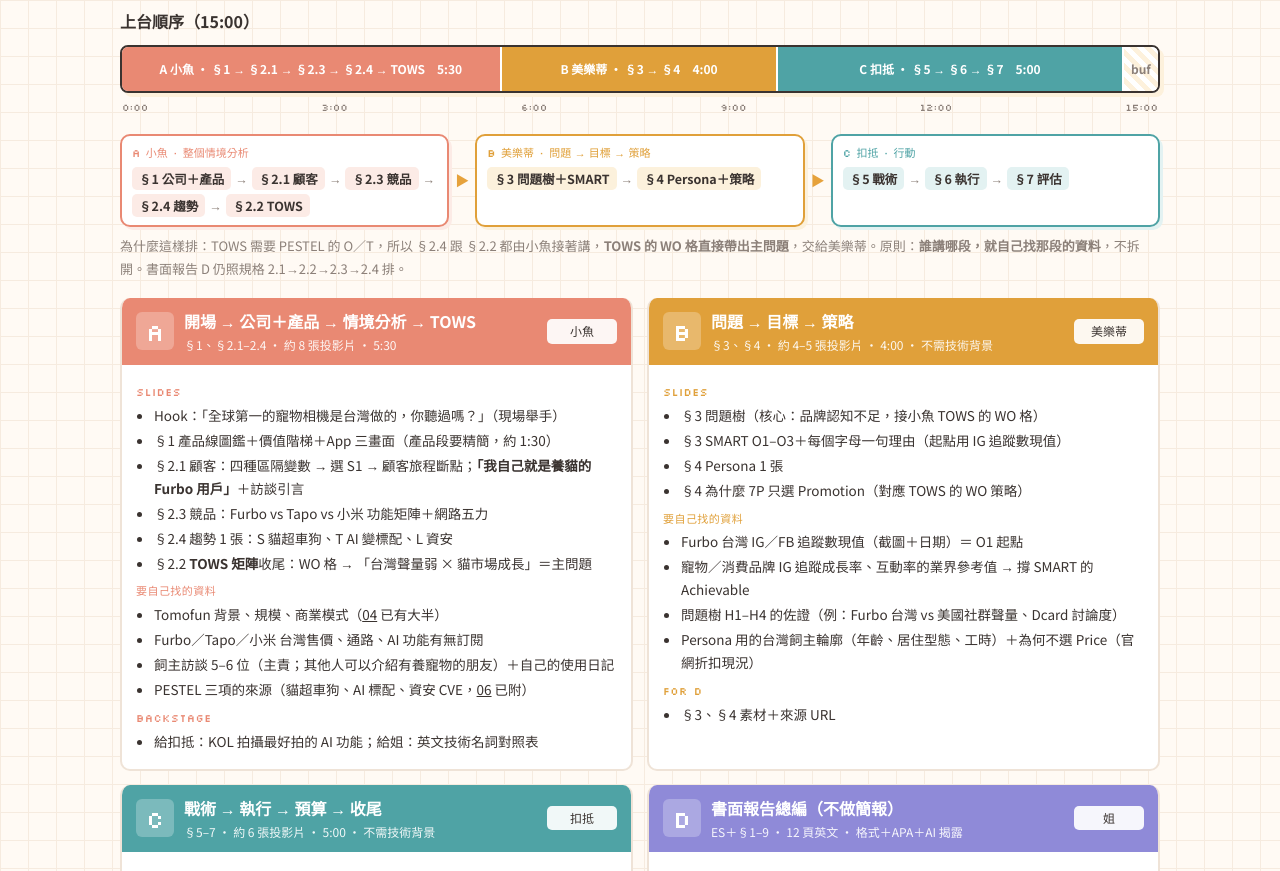
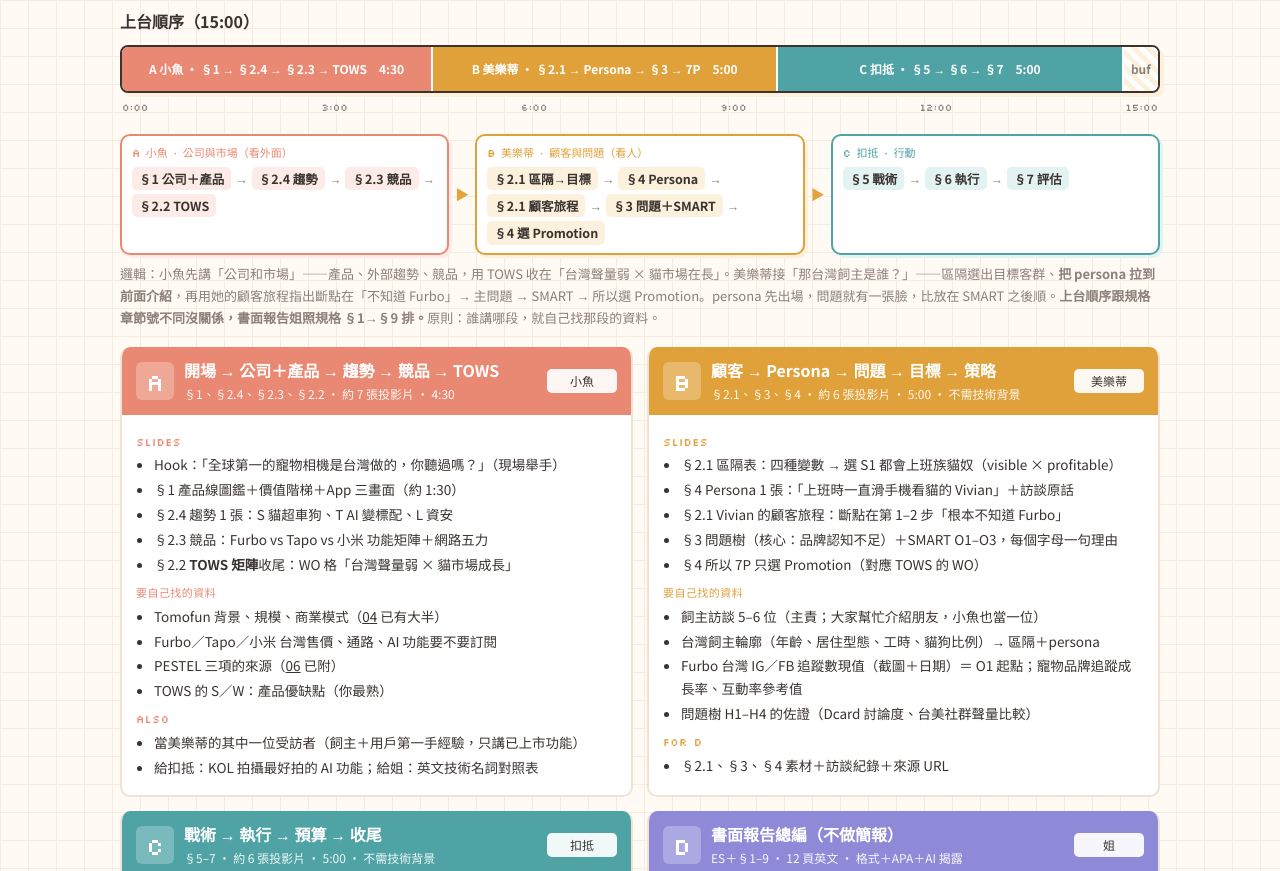
Before and after one commit to angieburningcoder/TMKT_Final, a plain HTML site: page index.html in a window 1280 px wide. Shown: the part 1064-1935 px from the top of the page. Drawn offline with Linux system fonts and the light colour scheme.

Commit message:
Give §2.1 customer analysis + persona to 美樂蒂; A covers company, trends, competitors, TOWS
Co-Authored-By: Claude Opus 5.5 <noreply@anthropic.com>
Claude-Session: https://claude.ai/code/session_015aq6VNZDE6KbGvP2cHEH4i

```diff
--- a/index.html
+++ b/index.html
@@ -448,7 +448,7 @@ footer .px{font-family:var(--px);color:var(--am-d)}
     <a class="tag" href="#team">01 分工＋時程</a><a class="tag" href="#story">02 故事線</a><a class="tag" href="#feedback">03 老師回饋</a><a class="tag" href="#product">04 產品圖鑑</a><a class="tag" href="#intel">05 Furbo 現況</a><a class="tag" href="#analysis">06 §2 情境分析</a><a class="tag" href="#problem">07 問題樹</a><a class="tag" href="#smart">08 SMART</a><a class="tag" href="#tactics">09 策略戰術</a><a class="tag" href="#plan">10 執行評估</a><a class="tag" href="#field">11 飼主訪談</a><a class="tag" href="#req">12 交件 checklist</a><a class="tag" href="#todo">13 資料來源</a>
   </div>
   <div class="row"><span class="lbl">FIND ME</span>
-    <a class="p pA" href="#pA"><b>A</b>小魚・公司→情境分析→TOWS</a><a class="p pB" href="#pB"><b>B</b>美樂蒂・問題→目標→策略</a><a class="p pC" href="#pC"><b>C</b>扣抵・戰術→執行→預算</a><a class="p pD" href="#pD"><b>D</b>姐・書面報告</a>
+    <a class="p pA" href="#pA"><b>A</b>小魚・公司→趨勢→競品→TOWS</a><a class="p pB" href="#pB"><b>B</b>美樂蒂・顧客→Persona→問題→目標</a><a class="p pC" href="#pC"><b>C</b>扣抵・戰術→執行→預算</a><a class="p pD" href="#pD"><b>D</b>姐・書面報告</a>
   </div>
 </div></nav>
 
@@ -517,61 +517,62 @@ footer .px{font-family:var(--px);color:var(--am-d)}
   </div>
 <h3 style="font-size:16px;margin:22px 0 10px">上台順序（15:00）</h3>
   <div class="stack">
-    <a href="#pA" style="--c:var(--A);flex:5.5">A 小魚 · §1 → §2.1 → §2.3 → §2.4 → TOWS　5:30</a>
-    <a href="#pB" style="--c:var(--B);flex:4">B 美樂蒂 · §3 → §4　4:00</a>
+    <a href="#pA" style="--c:var(--A);flex:4.5">A 小魚 · §1 → §2.4 → §2.3 → TOWS　4:30</a>
+    <a href="#pB" style="--c:var(--B);flex:5">B 美樂蒂 · §2.1 → Persona → §3 → 7P　5:00</a>
     <a href="#pC" style="--c:var(--C);flex:5">C 扣抵 · §5 → §6 → §7　5:00</a>
     <a class="gap" style="flex:.5">buf</a>
   </div>
   <div class="ticks"><span>0:00</span><span>3:00</span><span>6:00</span><span>9:00</span><span>12:00</span><span>15:00</span></div>
   <div class="relay">
-    <div class="rg" style="--c:var(--A);--cl:var(--A-l)"><div class="rh">A 小魚 · 整個情境分析</div><div class="rc"><span>§1 公司＋產品</span><i>→</i><span>§2.1 顧客</span><i>→</i><span>§2.3 競品</span><i>→</i><span>§2.4 趨勢</span><i>→</i><span>§2.2 TOWS</span></div></div>
+    <div class="rg" style="--c:var(--A);--cl:var(--A-l)"><div class="rh">A 小魚 · 公司與市場（看外面）</div><div class="rc"><span>§1 公司＋產品</span><i>→</i><span>§2.4 趨勢</span><i>→</i><span>§2.3 競品</span><i>→</i><span>§2.2 TOWS</span></div></div>
     <div class="ra">▶</div>
-    <div class="rg" style="--c:var(--B);--cl:var(--B-l)"><div class="rh">B 美樂蒂 · 問題 → 目標 → 策略</div><div class="rc"><span>§3 問題樹＋SMART</span><i>→</i><span>§4 Persona＋策略</span></div></div>
+    <div class="rg" style="--c:var(--B);--cl:var(--B-l)"><div class="rh">B 美樂蒂 · 顧客與問題（看人）</div><div class="rc"><span>§2.1 區隔→目標</span><i>→</i><span>§4 Persona</span><i>→</i><span>§2.1 顧客旅程</span><i>→</i><span>§3 問題＋SMART</span><i>→</i><span>§4 選 Promotion</span></div></div>
     <div class="ra">▶</div>
     <div class="rg" style="--c:var(--C);--cl:var(--C-l)"><div class="rh">C 扣抵 · 行動</div><div class="rc"><span>§5 戰術</span><i>→</i><span>§6 執行</span><i>→</i><span>§7 評估</span></div></div>
   </div>
-  <p class="m" style="font-size:13px;margin:8px 0 18px">為什麼這樣排：TOWS 需要 PESTEL 的 O／T，所以 §2.4 跟 §2.2 都由小魚接著講，<b>TOWS 的 WO 格直接帶出主問題</b>，交給美樂蒂。原則：<b>誰講哪段，就自己找那段的資料</b>，不拆開。書面報告 D 仍照規格 2.1→2.2→2.3→2.4 排。</p>
+  <p class="m" style="font-size:13px;margin:8px 0 18px">邏輯：小魚先講「公司和市場」——產品、外部趨勢、競品，用 TOWS 收在「台灣聲量弱 × 貓市場在長」。美樂蒂接「那台灣飼主是誰？」——區隔選出目標客群、<b>把 persona 拉到前面介紹</b>，再用她的顧客旅程指出斷點在「不知道 Furbo」→ 主問題 → SMART → 所以選 Promotion。persona 先出場，問題就有一張臉，比放在 SMART 之後順。<b>上台順序跟規格章節號不同沒關係，書面報告姐照規格 §1→§9 排。</b>原則：誰講哪段，就自己找那段的資料。</p>
 
 
   <div class="grid g2">
     <div class="person" id="pA" style="--c:var(--A);--cl:var(--A-l)">
-      <div class="ph"><span class="L">A</span><div><h3>開場 → 公司＋產品 → 情境分析 → TOWS</h3><div class="w">§1、§2.1–2.4 · 約 8 張投影片 · 5:30</div></div><span class="claim">小魚</span></div>
+      <div class="ph"><span class="L">A</span><div><h3>開場 → 公司＋產品 → 趨勢 → 競品 → TOWS</h3><div class="w">§1、§2.4、§2.3、§2.2 · 約 7 張投影片 · 4:30</div></div><span class="claim">小魚</span></div>
       <div class="pb">
         <div class="blk"><div class="h">SLIDES</div><ul>
           <li>Hook：「全球第一的寵物相機是台灣做的，你聽過嗎？」（現場舉手）</li>
-          <li>§1 產品線圖鑑＋價值階梯＋App 三畫面（產品段要精簡，約 1:30）</li>
-          <li>§2.1 顧客：四種區隔變數 → 選 S1 → 顧客旅程斷點；<b>「我自己就是養貓的 Furbo 用戶」</b>＋訪談引言</li>
+          <li>§1 產品線圖鑑＋價值階梯＋App 三畫面（約 1:30）</li>
+          <li>§2.4 趨勢 1 張：S 貓超車狗、T AI 變標配、L 資安</li>
           <li>§2.3 競品：Furbo vs Tapo vs 小米 功能矩陣＋網路五力</li>
-          <li>§2.4 趨勢 1 張：S 貓超車狗、T AI 變標配、L 資安</li>
-          <li>§2.2 <b>TOWS 矩陣</b>收尾：WO 格 → 「台灣聲量弱 × 貓市場成長」＝主問題</li>
+          <li>§2.2 <b>TOWS 矩陣</b>收尾：WO 格「台灣聲量弱 × 貓市場成長」</li>
         </ul></div>
         <div class="blk"><div class="h">要自己找的資料</div><ul>
           <li>Tomofun 背景、規模、商業模式（<a href="#product">04</a> 已有大半）</li>
-          <li>Furbo／Tapo／小米 台灣售價、通路、AI 功能有無訂閱</li>
-          <li>飼主訪談 5–6 位（主責；其他人可以介紹有養寵物的朋友）＋自己的使用日記</li>
-          <li>PESTEL 三項的來源（貓超車狗、AI 標配、資安 CVE，<a href="#analysis">06</a> 已附）</li>
+          <li>Furbo／Tapo／小米 台灣售價、通路、AI 功能要不要訂閱</li>
+          <li>PESTEL 三項的來源（<a href="#analysis">06</a> 已附）</li>
+          <li>TOWS 的 S／W：產品優缺點（你最熟）</li>
         </ul></div>
-        <div class="blk"><div class="h">BACKSTAGE</div><ul>
+        <div class="blk"><div class="h">ALSO</div><ul>
+          <li>當美樂蒂的其中一位受訪者（飼主＋用戶第一手經驗，只講已上市功能）</li>
           <li>給扣抵：KOL 拍攝最好拍的 AI 功能；給姐：英文技術名詞對照表</li>
         </ul></div>
       </div>
     </div>
     <div class="person" id="pB" style="--c:var(--B);--cl:var(--B-l)">
-      <div class="ph"><span class="L">B</span><div><h3>問題 → 目標 → 策略</h3><div class="w">§3、§4 · 約 4–5 張投影片 · 4:00 · 不需技術背景</div></div><span class="claim">美樂蒂</span></div>
+      <div class="ph"><span class="L">B</span><div><h3>顧客 → Persona → 問題 → 目標 → 策略</h3><div class="w">§2.1、§3、§4 · 約 6 張投影片 · 5:00 · 不需技術背景</div></div><span class="claim">美樂蒂</span></div>
       <div class="pb">
         <div class="blk"><div class="h">SLIDES</div><ul>
-          <li>§3 問題樹（核心：品牌認知不足，接小魚 TOWS 的 WO 格）</li>
-          <li>§3 SMART O1–O3＋每個字母一句理由（起點用 IG 追蹤數現值）</li>
-          <li>§4 Persona 1 張</li>
-          <li>§4 為什麼 7P 只選 Promotion（對應 TOWS 的 WO 策略）</li>
+          <li>§2.1 區隔表：四種變數 → 選 S1 都會上班族貓奴（visible × profitable）</li>
+          <li>§4 Persona 1 張：「上班時一直滑手機看貓的 Vivian」＋訪談原話</li>
+          <li>§2.1 Vivian 的顧客旅程：斷點在第 1–2 步「根本不知道 Furbo」</li>
+          <li>§3 問題樹（核心：品牌認知不足）＋SMART O1–O3，每個字母一句理由</li>
+          <li>§4 所以 7P 只選 Promotion（對應 TOWS 的 WO）</li>
         </ul></div>
         <div class="blk"><div class="h">要自己找的資料</div><ul>
-          <li>Furbo 台灣 IG／FB 追蹤數現值（截圖＋日期）＝ O1 起點</li>
-          <li>寵物／消費品牌 IG 追蹤成長率、互動率的業界參考值 → 撐 SMART 的 Achievable</li>
-          <li>問題樹 H1–H4 的佐證（例：Furbo 台灣 vs 美國社群聲量、Dcard 討論度）</li>
-          <li>Persona 用的台灣飼主輪廓（年齡、居住型態、工時）＋為何不選 Price（官網折扣現況）</li>
+          <li>飼主訪談 5–6 位（主責；大家幫忙介紹朋友，小魚也當一位）</li>
+          <li>台灣飼主輪廓（年齡、居住型態、工時、貓狗比例）→ 區隔＋persona</li>
+          <li>Furbo 台灣 IG／FB 追蹤數現值（截圖＋日期）＝ O1 起點；寵物品牌追蹤成長率、互動率參考值</li>
+          <li>問題樹 H1–H4 的佐證（Dcard 討論度、台美社群聲量比較）</li>
         </ul></div>
-        <div class="blk"><div class="h">FOR D</div><ul><li>§3、§4 素材＋來源 URL</li></ul></div>
+        <div class="blk"><div class="h">FOR D</div><ul><li>§2.1、§3、§4 素材＋訪談紀錄＋來源 URL</li></ul></div>
       </div>
     </div>
     <div class="person" id="pC" style="--c:var(--C);--cl:var(--C-l)">
@@ -613,7 +614,7 @@ footer .px{font-family:var(--px);color:var(--am-d)}
     <div class="r" style="--c:#cdbfb3"><span>Cover</span><div class="track"><div class="fill" style="width:8.3%"></div></div><span class="v">1</span><span class="p pD mini"><b>D</b>姐</span></div>
     <div class="r" style="--c:var(--D)"><span>Executive summary</span><div class="track"><div class="fill" style="width:8.3%"></div></div><span class="v">1</span><span class="p pD mini"><b>D</b>姐</span></div>
     <div class="r" style="--c:var(--A)"><span>§1 Firm profile＋產品</span><div class="track"><div class="fill" style="width:8.3%"></div></div><span class="v">1</span><span class="p pA mini"><b>A</b>小魚</span></div>
-    <div class="r" style="--c:var(--A)"><span>§2.1 Customer analysis</span><div class="track"><div class="fill" style="width:8.3%"></div></div><span class="v">1</span><span class="p pA mini"><b>A</b>小魚</span></div>
+    <div class="r" style="--c:var(--B)"><span>§2.1 Customer analysis</span><div class="track"><div class="fill" style="width:8.3%"></div></div><span class="v">1</span><span class="p pB mini"><b>B</b>美樂蒂</span></div>
     <div class="r" style="--c:var(--A)"><span>§2.2 SWOT／TOWS</span><div class="track"><div class="fill" style="width:4.2%"></div></div><span class="v">0.5</span><span class="p pA mini"><b>A</b>小魚</span></div>
     <div class="r" style="--c:var(--A)"><span>§2.3 Competitor</span><div class="track"><div class="fill" style="width:6.2%"></div></div><span class="v">0.75</span><span class="p pA mini"><b>A</b>小魚</span></div>
     <div class="r" style="--c:var(--A)"><span>§2.4 Macro (PESTEL)</span><div class="track"><div class="fill" style="width:6.2%"></div></div><span class="v">0.75</span><span class="p pA mini"><b>A</b>小魚</span></div>
@@ -624,12 +625,12 @@ footer .px{font-family:var(--px);color:var(--am-d)}
     <div class="r" style="--c:var(--C)"><span>§7 Evaluation</span><div class="track"><div class="fill" style="width:8.3%"></div></div><span class="v">1</span><span class="p pC mini"><b>C</b>扣抵</span></div>
     <div class="r" style="--c:#cdbfb3"><span>§8 References</span><div class="track"><div class="fill" style="width:4.2%"></div></div><span class="v">0.5</span><span class="p pD mini"><b>D</b>姐</span></div>
   </div>
-  <p class="m" style="font-size:13px;margin-top:10px">合計 12 頁（A 4／B 2／C 3.5／D 2.5）。§2 給 3 頁，因為老師 rubric 第一項就是 research depth。Appendix（AI 報告、訪談摘要）不計分，是否計入 12 頁 D 問老師。</p>
+  <p class="m" style="font-size:13px;margin-top:10px">合計 12 頁（A 3／B 3／C 3.5／D 2.5）。§2 給 3 頁，因為老師 rubric 第一項就是 research depth。Appendix（AI 報告、訪談摘要）不計分，是否計入 12 頁 D 問老師。</p>
   <h3 style="font-size:16px;margin:26px 0 10px">組內時程：從今天到繳交</h3>
   <p class="m" style="font-size:13px;margin:0 0 10px">紅色＝老師死線（簡報遲交每天 −1、報告遲交每天 −5）。</p>
   <div class="card tl">
     <div class="ti now"><span class="d">11/19</span><span class="mk"></span><span class="x">分工定案：A 小魚、B 美樂蒂、C 扣抵、D 姐</span></div>
-    <div class="ti"><span class="d">11/23</span><span class="mk"></span><span class="x">小魚開始約飼主訪談（大家幫忙介紹）＋寫使用日記；美樂蒂、扣抵開始找自己段落的資料</span></div>
+    <div class="ti"><span class="d">11/23</span><span class="mk"></span><span class="x">美樂蒂開始約飼主訪談（大家幫忙介紹）；每個人開始找自己段落的資料</span></div>
     <div class="ti"><span class="d">11/25</span><span class="mk"></span><span class="x">訪談完成（共 5–6 位）</span></div>
     <div class="ti"><span class="d">11/26</span><span class="mk"></span><span class="x">開會：鎖定市場、主問題、留下哪幾個原因、SMART 數字</span></div>
     <div class="ti"><span class="d">11/30</span><span class="mk"></span><span class="x">A／B／C 投影片初稿＋把素材與來源丟給 D</span></div>
@@ -648,7 +649,7 @@ footer .px{font-family:var(--px);color:var(--am-d)}
   <p class="sub">每一步都要接到下一步：分析指向問題 → 問題能量化 → 策略戰術回扣目標 → 用 KPI 驗收。顏色＝誰上台講。</p>
   <div class="flow">
     <div class="fs fA"><span class="sec pill src">§1</span><div class="st">STEP 1 · A</div><h4>Company selection</h4><p>台灣出生、全球百萬用戶；4 台相機＋Nanny AI 訂閱（用圖鑑講）。</p></div>
-    <div class="fs fA"><span class="sec pill src">§2</span><div class="st">STEP 2 · A</div><h4>Situation analysis</h4><p>飼主視角＋訪談、功能矩陣比 Tapo／小米、貓超車狗＋AI 變標配 → <b>TOWS</b> 收斂到 WO 格。</p></div>
+    <div class="fs fA"><span class="sec pill src">§2</span><div class="st">STEP 2 · A 市場 → B 顧客</div><h4>Situation analysis</h4><p>小魚：趨勢＋競品 → TOWS；美樂蒂：區隔、persona、顧客旅程斷點。</p></div>
     <div class="fs fB"><span class="sec pill src">§3</span><div class="st">STEP 3 · B</div><h4>One main problem</h4><p>不是產品不好，是<b>台灣飼主根本不知道它</b> → 沒進入購買清單。</p></div>
     <div class="fs fB rowend"><span class="sec pill src">§3</span><div class="st">STEP 4 · B</div><h4>SMART objective</h4><p>3 個月內：目標客群提示認知度 X% → Y%；IG 追蹤 N → 1.3N。</p></div>
     <div class="fs fB"><span class="sec pill src">§4</span><div class="st">STEP 5 · B</div><h4>Marketing strategy</h4><p>7P 只選 Promotion；鎖定一個 persona：白天毛孩獨自在家的雙北上班族。</p></div>
@@ -924,9 +925,9 @@ footer .px{font-family:var(--px);color:var(--am-d)}
 <!-- 06 ANALYSIS -->
 <section id="analysis">
   <div class="sh"><span class="no">06</span><h2>§2 情境分析草稿：四塊各自長什麼樣</h2></div>
-  <p class="sub">規格書 §2.1–2.4 每一條的「要交出什麼」都先畫好骨架，負責人往裡面填。<span class="p pA mini"><b>A</b>小魚</span> §2.1–2.4 全包（資料＋上台）</p>
-
-  <h3 class="h3a"><span class="tagno" style="--c:var(--A)">§2.1</span>顧客分析：區隔 → 選目標 → 顧客經驗</h3>
+  <p class="sub">規格書 §2.1–2.4 每一條的「要交出什麼」都先畫好骨架，負責人往裡面填。<span class="p pA mini"><b>A</b>小魚</span> §2.2–2.4　<span class="p pB mini"><b>B</b>美樂蒂</span> §2.1</p>
+
+  <h3 class="h3a"><span class="tagno" style="--c:var(--B)">§2.1</span>顧客分析：區隔 → 選目標 → 顧客經驗</h3>
   <div class="scroll"><table class="seg">
     <tr><th>區隔變數（規格書四種）</th><th>S1 都會上班族貓奴 ★</th><th>S2 分離焦慮犬飼主</th><th>S3 已用平價相機的比價族</th><th>S4 家裡常有人在</th></tr>
     <tr><td><b>人口統計</b> demographic</td><td>25–39 歲、單身／雙薪</td><td>25–45 歲、上班族</td><td>20–35 歲、預算敏感</td><td>退休、家庭主婦／夫</td></tr>
@@ -944,7 +945,7 @@ footer .px{font-family:var(--px);color:var(--am-d)}
     <div class="js"><div class="jn">5</div><b>試用 Nanny</b><span>第一次收到嘔吐／陌生人警報＝啊哈時刻</span></div>
     <div class="js"><div class="jn">6</div><b>續訂或流失</b><span>沒遇到事件的人覺得月費不值</span></div>
   </div>
-  <p class="m" style="font-size:12.5px;margin:6px 0 0">顧客經驗（規格書要「analyse the target segment's experiences」）：<b>斷點在第 1–2 步</b>＝品牌認知問題，這就是我們的主問題。第 5–6 步小魚用自己的使用日記補。</p>
+  <p class="m" style="font-size:12.5px;margin:6px 0 0">顧客經驗（規格書要「analyse the target segment's experiences」）：<b>斷點在第 1–2 步</b>＝品牌認知問題，這就是我們的主問題。第 5–6 步用小魚（飼主＋用戶）的受訪內容補。</p>
 
   <div class="grid g2" style="margin-top:22px">
     <div>
@@ -1225,18 +1226,18 @@ footer .px{font-family:var(--px);color:var(--am-d)}
 <!-- 11 FIELD -->
 <section id="field">
   <div class="sh"><span class="no">11</span><h2>調研：私下訪問幾位寵物飼主就好</h2></div>
-  <p class="sub">不做問卷、不訪公司。老師要的是「消費者為什麼不知道這個品牌」，5–6 位飼主的真實回答＋小魚的第一手使用經驗，就足夠撐 §2.1；數字面用公開資料（<a href="#intel">05</a>）。</p>
+  <p class="sub">不做問卷、不訪公司。老師要的是「消費者為什麼不知道這個品牌」，5–6 位飼主的真實回答（含小魚這位用戶），就足夠撐 §2.1；數字面用公開資料（<a href="#intel">05</a>）。</p>
   <div class="grid g2">
     <div class="card" style="border-top:4px solid var(--C)">
-      <div class="pill amb">小魚主責 · 大家幫忙介紹飼主朋友</div>
+      <div class="pill amb">美樂蒂主責 · 大家幫忙介紹飼主朋友</div>
       <h4 style="margin-top:6px">飼主訪談（共 5–6 位）</h4>
       <p>找身邊有養貓狗的朋友，10–15 分鐘、LINE 語音也行。盡量貓狗都有、最好有人正在用小米／Tapo。</p>
       <p class="m" style="margin-top:6px;font-size:12.5px">產出：每位受訪者一句可以直接放投影片的原話</p>
     </div>
     <div class="card" style="border-top:4px solid var(--A)">
-      <div class="pill amb">小魚 · 第一手</div>
+      <div class="pill amb">小魚 · 也是受訪者之一</div>
       <h4 style="margin-top:6px">飼主＋前實習生使用觀察</h4>
-      <p>自己養貓、手上有產品：寫一份「一週使用日記」——哪些警報有用、哪些很煩、推薦給朋友時大家第一個問題是什麼。</p>
+      <p>自己養貓、手上有產品：受訪時分享真實使用經驗——哪些警報有用、哪些很煩、推薦給朋友時大家第一個問題是什麼。美樂蒂當一般受訪者紀錄。</p>
       <p class="m" style="margin-top:6px;font-size:12.5px">⚠ 只寫已上市功能與個人體驗，不寫內部資料</p>
     </div>
   </div>
```
